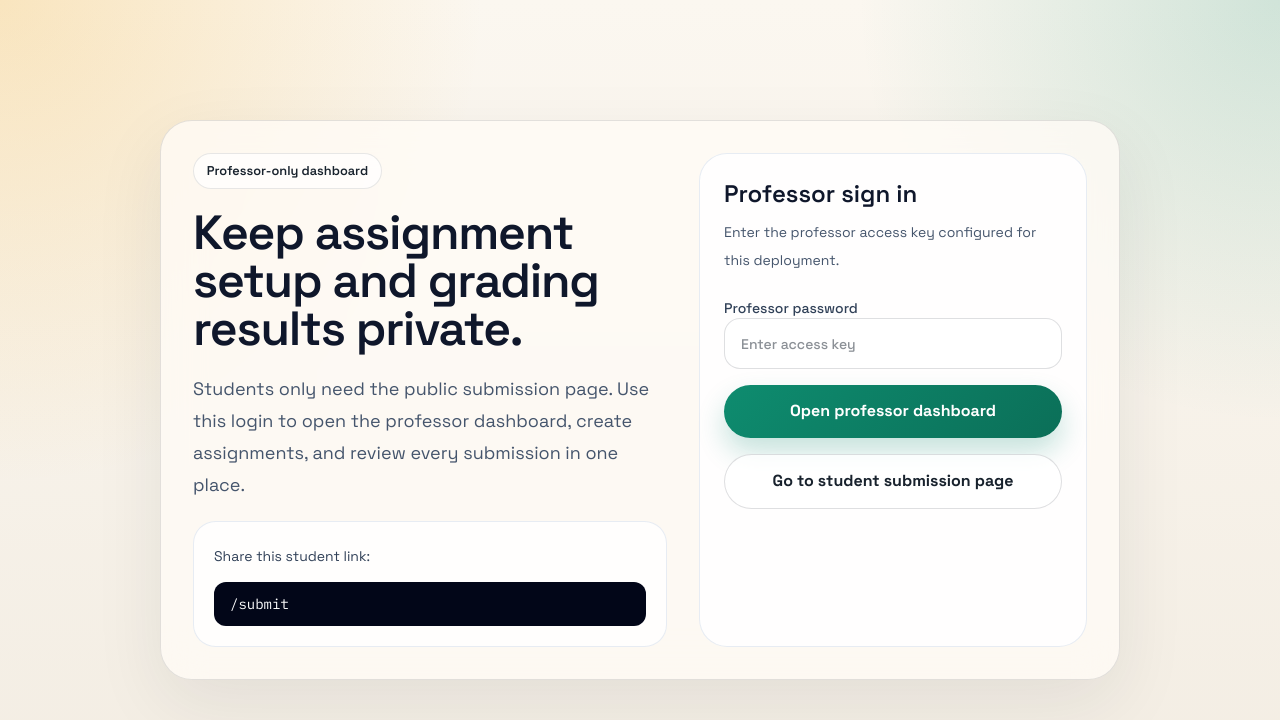
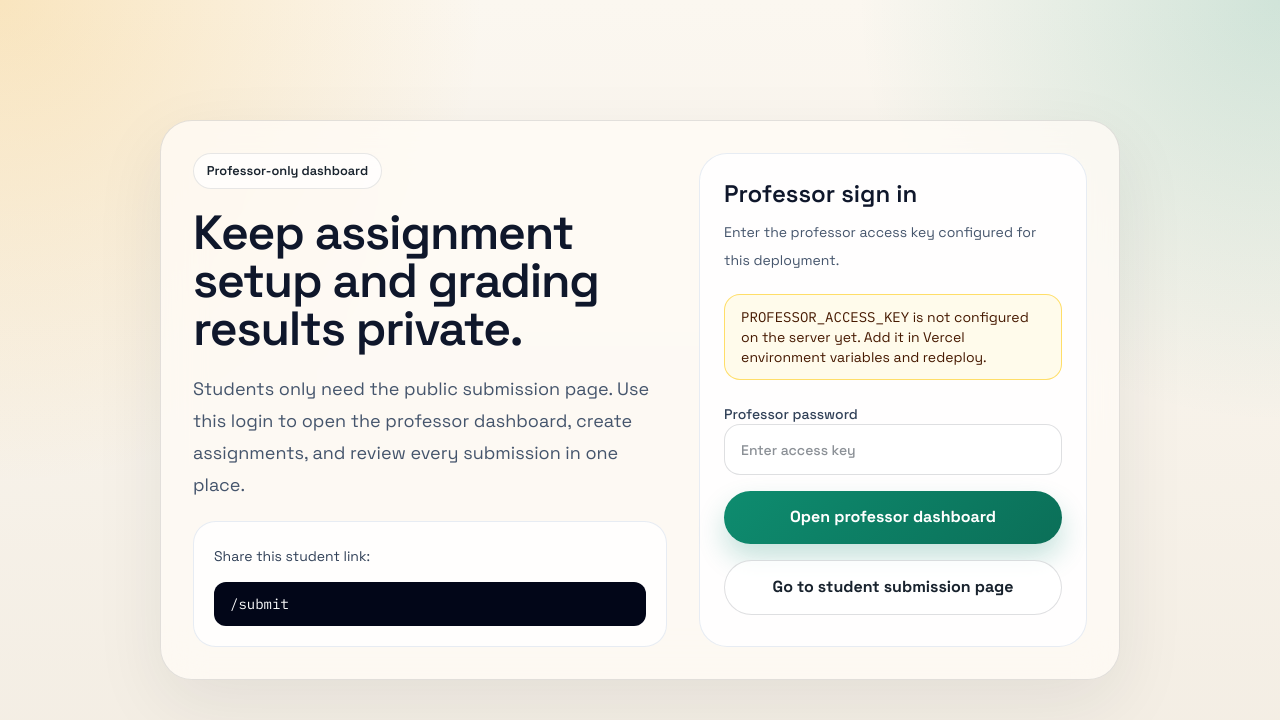
Before and after one commit to Aditya-00a/StudentGraderAI, a Next.js app: page /professor-login in a window 1280 px wide. Shown: the top 720 px of the page. Built offline with nearby package versions, Linux system fonts and the light colour scheme.

Commit message:
Improve professor login feedback

```diff
--- a/src/app/professor-login/page.tsx
+++ b/src/app/professor-login/page.tsx
@@ -1,3 +1,5 @@
+import { isProfessorAccessConfigured } from "@/lib/auth";
+
 export const dynamic = "force-dynamic";
 
 type ProfessorLoginPageProps = {
@@ -9,6 +11,7 @@ type ProfessorLoginPageProps = {
 
 export default async function ProfessorLoginPage({ searchParams }: ProfessorLoginPageProps) {
   const { error, next } = await searchParams;
+  const isConfigured = isProfessorAccessConfigured();
 
   return (
     <main className="mx-auto flex w-full max-w-5xl flex-1 items-center px-4 py-8 sm:px-6 lg:px-8">
@@ -35,6 +38,12 @@ export default async function ProfessorLoginPage({ searchParams }: ProfessorLogi
           <p className="mt-2 text-sm leading-7 text-slate-600">
             Enter the professor access key configured for this deployment.
           </p>
+          {!isConfigured ? (
+            <div className="mt-5 rounded-[1rem] border border-amber-300/70 bg-amber-50 px-4 py-3 text-sm text-amber-950">
+              <code>PROFESSOR_ACCESS_KEY</code> is not configured on the server yet. Add it in
+              Vercel environment variables and redeploy.
+            </div>
+          ) : null}
           {error ? (
             <div className="mt-5 rounded-[1rem] border border-rose-300/70 bg-rose-50 px-4 py-3 text-sm text-rose-950">
               The password was not accepted. Try again.
--- a/src/lib/auth.ts
+++ b/src/lib/auth.ts
@@ -1,9 +1,14 @@
 export const professorSessionCookie = "student-grader-professor";
 
+function getNormalizedProfessorAccessKey() {
+  return (process.env.PROFESSOR_ACCESS_KEY || "").trim();
+}
+
 export function isProfessorAccessConfigured() {
-  return Boolean(process.env.PROFESSOR_ACCESS_KEY);
+  return Boolean(getNormalizedProfessorAccessKey());
 }
 
 export function isProfessorPasswordValid(password: string) {
-  return Boolean(process.env.PROFESSOR_ACCESS_KEY) && password === process.env.PROFESSOR_ACCESS_KEY;
+  const configuredPassword = getNormalizedProfessorAccessKey();
+  return Boolean(configuredPassword) && password.trim() === configuredPassword;
 }
```
